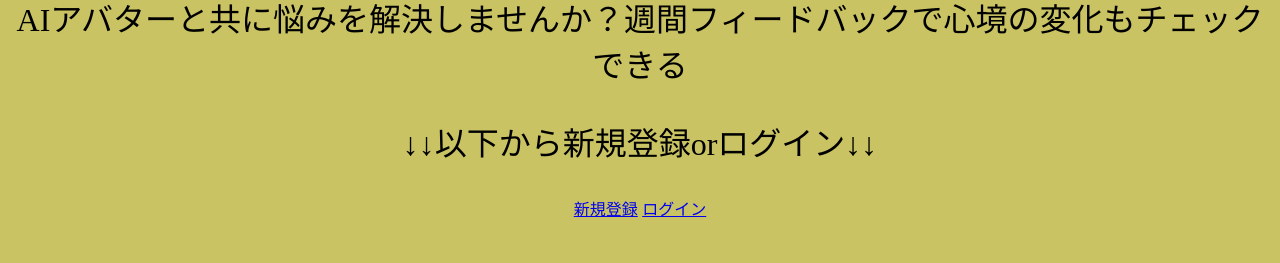
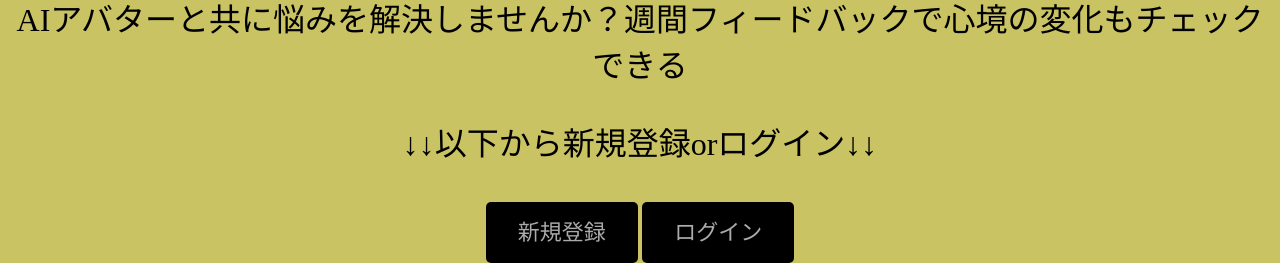
Before and after one commit to kazukikikikii/kazukikikikii.github.io, a PHP site: page / in a window 1280 px wide. Shown: the part 604-867 px from the top of the page. Before the commit the page ends 821 px from the top, so only its background shows below. Run offline with PHP 8.4, Linux system fonts and the light colour scheme; some web fonts are replaced.

Commit message:
Update text_ani.css

```diff
--- a/css/text_ani.css
+++ b/css/text_ani.css
@@ -40,3 +40,27 @@ body{
 font-family: 'anzu';
 src: url('../font/APJapanesefont.ttf') format('truetype');
 }
+
+/*ボタン*/
+.wrapper {
+    text-align: center;
+    margin-top: 50px;
+}
+.su-button,
+.li-button {
+    margin-top: 100px;
+    text-decoration: none;
+    font-size: 1.375rem;
+    background: #000;
+    color: #aaa;
+    border-radius: 5px;
+    padding: 18px 32px;
+}
+.su-button:hover {
+    background-color: rgb(0, 255, 55);
+    color:#fff;
+}
+.li-button:hover {
+    background-color: rgb(0,255,55);
+    color:#fff;
+}
```
